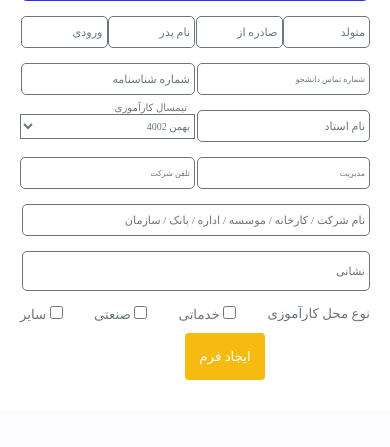
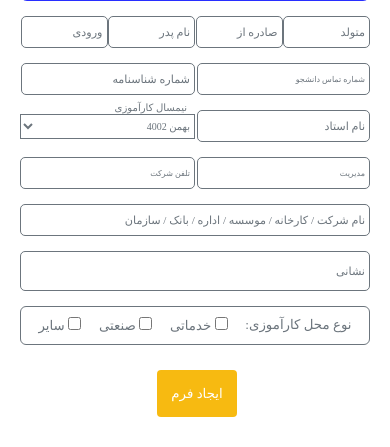
Before and after one commit to zahra16toa/form, a PHP site: page / in a window 390 px wide. Shown: the part 518-965 px from the top of the page. Before the commit the page ends 898 px from the top, so only its background shows below. Run offline with PHP 8.4, Linux system fonts and the light colour scheme; some web fonts are replaced.

Commit message:
responsive

```diff
--- a/index.php
+++ b/index.php
@@ -154,16 +154,17 @@
     </span>
     <span class="input-form">
         <div class="input-box">
-            <input type="text" class="text-input min-input" style="width: 99.5%;" name="companyName" id="companyName" required>
+            <input type="text" class="text-input" name="companyName" id="companyName" required>
             <label class="input-label company" for=""> نام شرکت / کارخانه / موسسه / اداره / بانک / سازمان</label>
         </div>
     </span>
     <span class="input-form">
         <div class="input-box">
-            <input type="text" class="text-input min-input" style="width: 99.5%; height: 40px" name="address" id="" required>
+            <input type="text" class="text-input" style="height: 40px" name="address" id="" required>
             <label class="input-label" for="">نشانی</label>
         </div>
     </span>
+    <div>
         <span class="input-form">
             <label for="more"> سایر
                 <input type="checkbox" name="" id="more">
@@ -174,8 +175,9 @@
             <label for="service"> خدماتی
                 <input type="checkbox" name="" id="service">
             </label>
-        <label for="">نوع محل کارآموزی</label>
+            <label for="">:نوع محل کارآموزی</label>
         </span>
+    </div>
         <button type="submit">ایجاد فرم</button>
 
     </form>
--- a/style.css
+++ b/style.css
@@ -292,11 +292,16 @@ input[type="radio"]:checked::before{
     direction: ltr;
     font-size: 12pt;
 }
- form > span:nth-child(11) > label,
+ form > div:nth-child(11) > span > label,
  input[type="checkbox"]{
     cursor: pointer;
  }
-
+ form > div:nth-child(11){
+    padding: 10px 5%;
+    border: 1px solid var(--gray);
+    border-radius: 6px;
+    width: 100%;
+ }
 /* media queries */
 @media (max-width: 700px) {
     .form-title{
@@ -358,7 +363,7 @@ input[type="radio"]:checked::before{
 }
 @media (max-width: 420px){
     button{
-        margin-right: 30%;
+        margin-right: 38%;
     }
     select{
         width: 100%;
```
Lines whose indentation alone changed are shown as unchanged.
